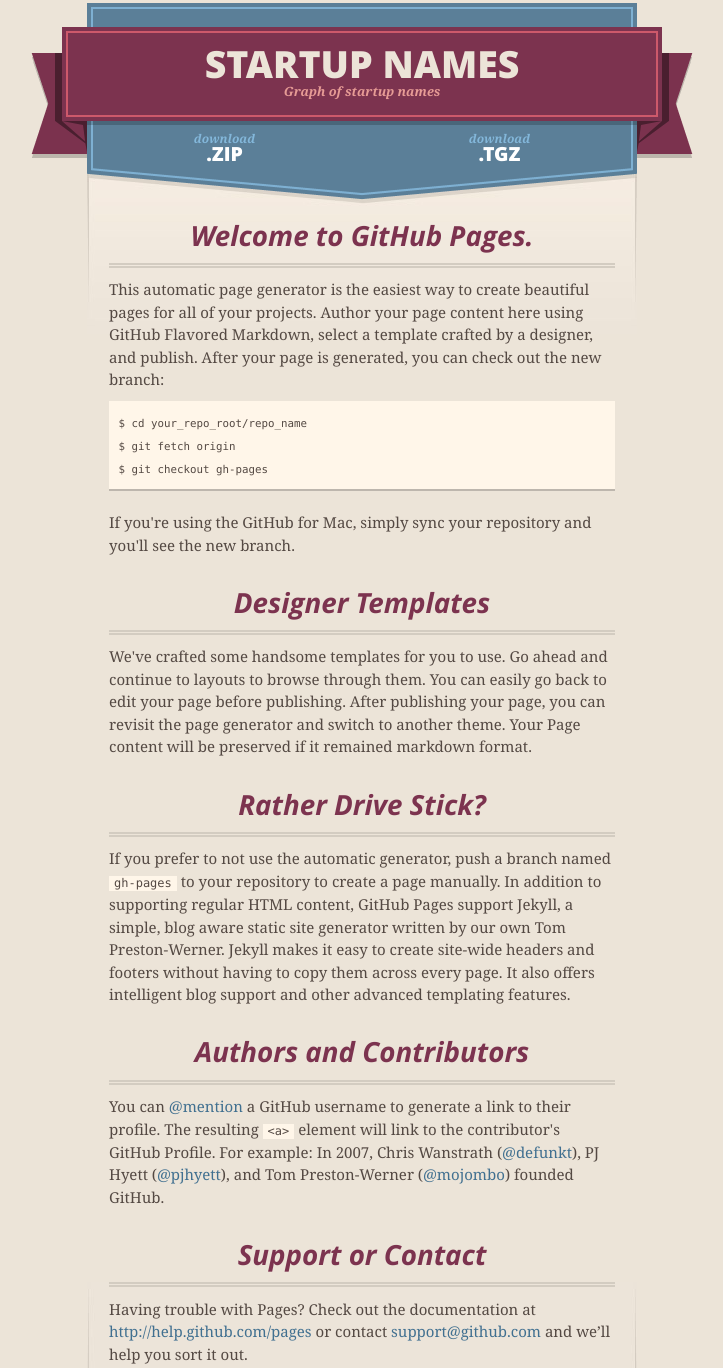
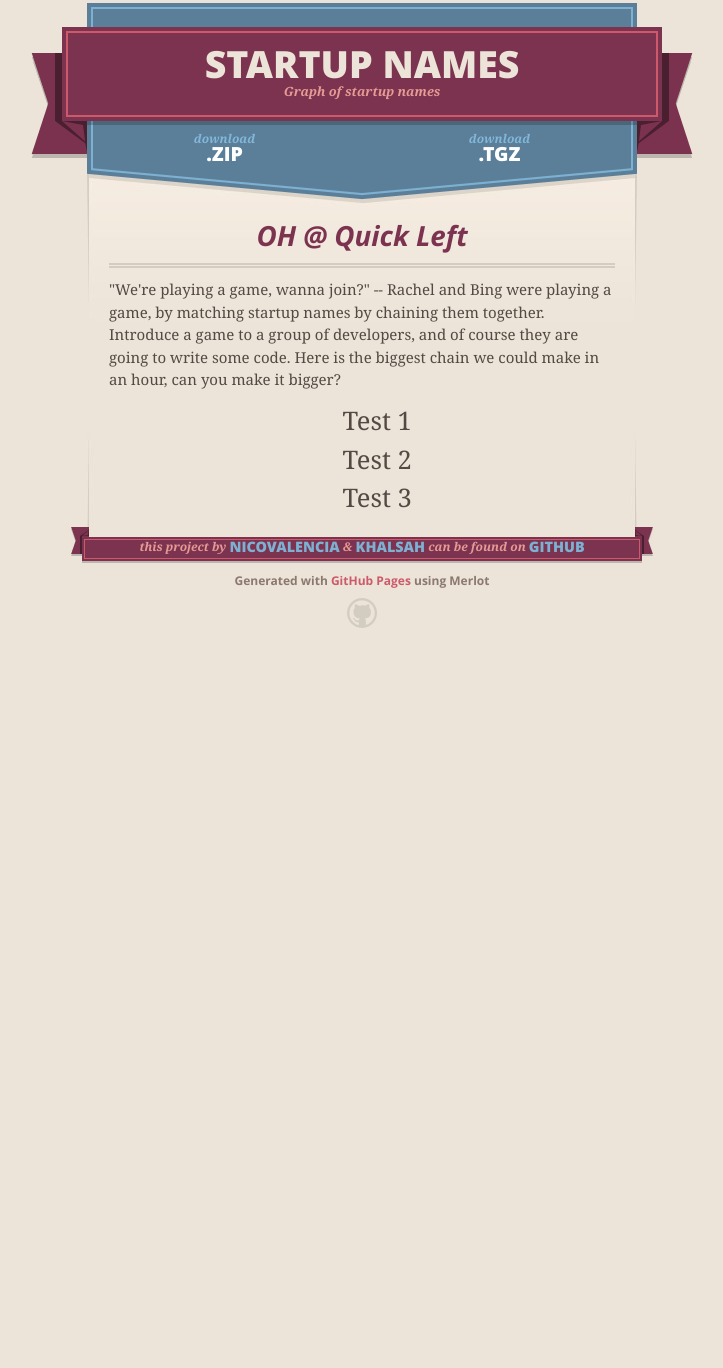
Before and after one commit to nicovalencia/startup-names, a website: page index.html in a window 1280 px wide. Shown: the part 11-1379 px from the top of the page, without its empty margins (278-1001 px from the left). After the commit the page ends 800 px from the top, so only its background shows below. Drawn offline with nearby package versions, Linux system fonts and the light colour scheme.

Commit message:
Stub gh-pages template.

```diff
--- a/index.html
+++ b/index.html
@@ -8,6 +8,14 @@
     <link rel="stylesheet" href="stylesheets/core.css" media="screen"/>
     <link rel="stylesheet" href="stylesheets/mobile.css" media="handheld, only screen and (max-device-width:640px)"/>
     <link rel="stylesheet" href="stylesheets/pygment_trac.css"/>
+
+    <style>
+      ul li {
+        text-align: center;
+        font-size: 170%;
+        background: none;
+      }
+    </style>
 
     <script type="text/javascript" src="javascripts/modernizr.js"></script>
     <script type="text/javascript" src="https://ajax.googleapis.com/ajax/libs/jquery/1.7.1/jquery.min.js"></script>
@@ -21,7 +29,6 @@
   </head>
 
   <body>
-    <a id="forkme_banner" href="https://github.com/nicovalencia/startup-names">View on GitHub</a>
     <div class="shell">
 
       <header>
@@ -41,48 +48,22 @@
         </span>
       </section>
 
-
       <span class="banner-fix"></span>
 
-
       <section id="main_content">
-        <h3>
-<a name="welcome-to-github-pages" class="anchor" href="#welcome-to-github-pages"><span class="octicon octicon-link"></span></a>Welcome to GitHub Pages.</h3>
-
-<p>This automatic page generator is the easiest way to create beautiful pages for all of your projects. Author your page content here using GitHub Flavored Markdown, select a template crafted by a designer, and publish. After your page is generated, you can check out the new branch:</p>
-
-<pre><code>$ cd your_repo_root/repo_name
-$ git fetch origin
-$ git checkout gh-pages
-</code></pre>
-
-<p>If you're using the GitHub for Mac, simply sync your repository and you'll see the new branch.</p>
-
-<h3>
-<a name="designer-templates" class="anchor" href="#designer-templates"><span class="octicon octicon-link"></span></a>Designer Templates</h3>
-
-<p>We've crafted some handsome templates for you to use. Go ahead and continue to layouts to browse through them. You can easily go back to edit your page before publishing. After publishing your page, you can revisit the page generator and switch to another theme. Your Page content will be preserved if it remained markdown format.</p>
-
-<h3>
-<a name="rather-drive-stick" class="anchor" href="#rather-drive-stick"><span class="octicon octicon-link"></span></a>Rather Drive Stick?</h3>
-
-<p>If you prefer to not use the automatic generator, push a branch named <code>gh-pages</code> to your repository to create a page manually. In addition to supporting regular HTML content, GitHub Pages support Jekyll, a simple, blog aware static site generator written by our own Tom Preston-Werner. Jekyll makes it easy to create site-wide headers and footers without having to copy them across every page. It also offers intelligent blog support and other advanced templating features.</p>
-
-<h3>
-<a name="authors-and-contributors" class="anchor" href="#authors-and-contributors"><span class="octicon octicon-link"></span></a>Authors and Contributors</h3>
-
-<p>You can <a href="https://github.com/blog/821" class="user-mention">@mention</a> a GitHub username to generate a link to their profile. The resulting <code>&lt;a&gt;</code> element will link to the contributor's GitHub Profile. For example: In 2007, Chris Wanstrath (<a href="https://github.com/defunkt" class="user-mention">@defunkt</a>), PJ Hyett (<a href="https://github.com/pjhyett" class="user-mention">@pjhyett</a>), and Tom Preston-Werner (<a href="https://github.com/mojombo" class="user-mention">@mojombo</a>) founded GitHub.</p>
-
-<h3>
-<a name="support-or-contact" class="anchor" href="#support-or-contact"><span class="octicon octicon-link"></span></a>Support or Contact</h3>
-
-<p>Having trouble with Pages? Check out the documentation at <a href="http://help.github.com/pages">http://help.github.com/pages</a> or contact <a href="mailto:support@github.com">support@github.com</a> and we’ll help you sort it out.</p>
+        <h3><a name="welcome-to-github-pages" class="anchor" href="#welcome-to-github-pages"><span class="octicon octicon-link"></span></a>OH @ Quick Left</h3>
+        <p>"We're playing a game, wanna join?" -- Rachel and Bing were playing a game, by matching startup names by chaining them together. Introduce a game to a group of developers, and of course they are going to write some code. Here is the biggest chain we could make in an hour, can you make it bigger?</p>
+        <ul id="names">
+          <li>Test 1</li>
+          <li>Test 2</li>
+          <li>Test 3</li>
+        </ul>
       </section>
 
       <footer>
         <span class="ribbon-outer">
           <span class="ribbon-inner">
-            <p>this project by <a href="https://github.com/nicovalencia">nicovalencia</a> can be found on <a href="https://github.com/nicovalencia/startup-names">GitHub</a></p>
+            <p>this project by <a href="https://github.com/nicovalencia">nicovalencia</a> &amp; <a href="https://github.com/khalsah">khalsah</a> can be found on <a href="https://github.com/nicovalencia/startup-names">GitHub</a></p>
           </span>
           <span class="left-tail"></span>
           <span class="right-tail"></span>
@@ -93,6 +74,5 @@
 
     </div>
 
-
   </body>
 </html>
```
